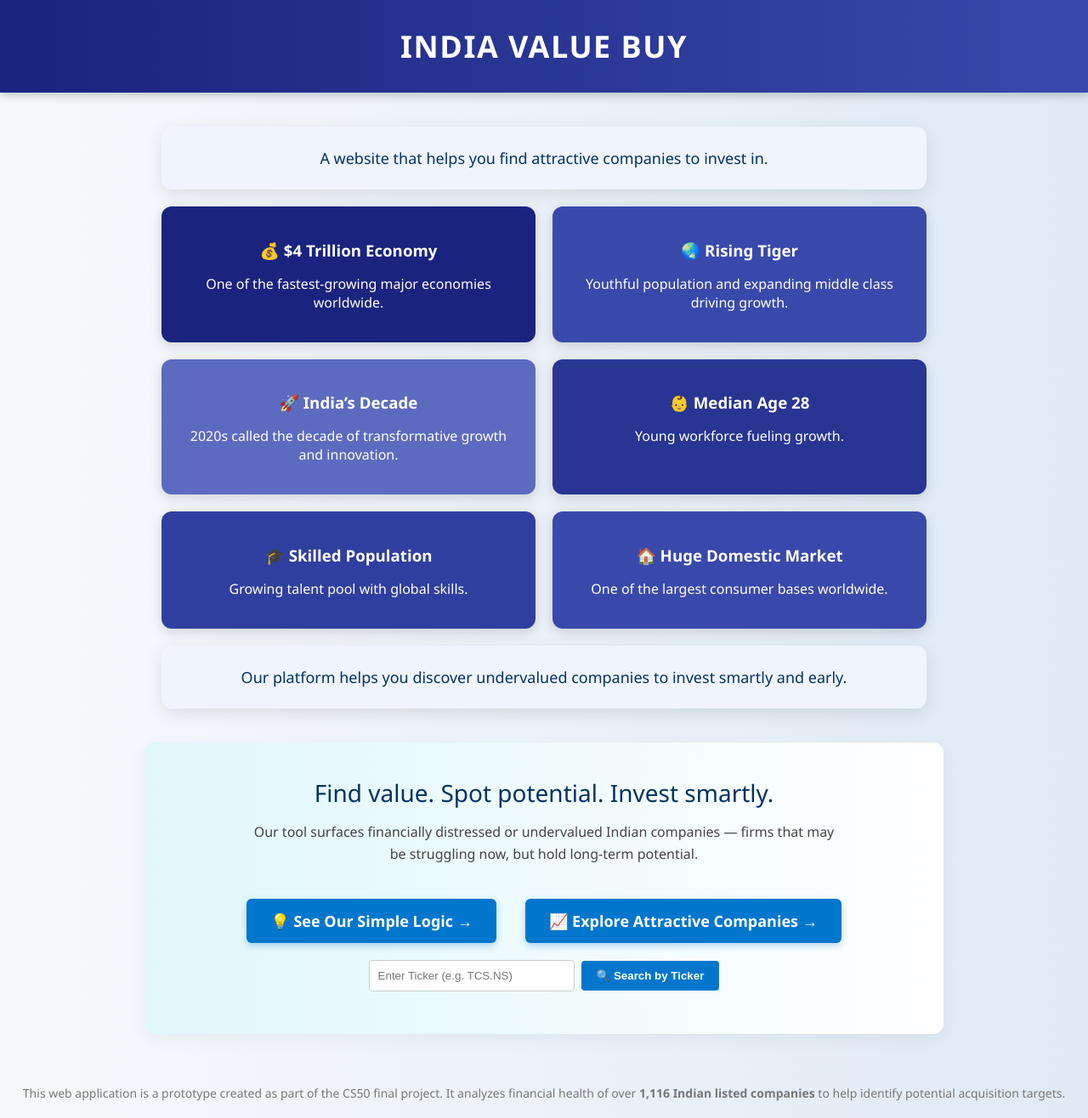
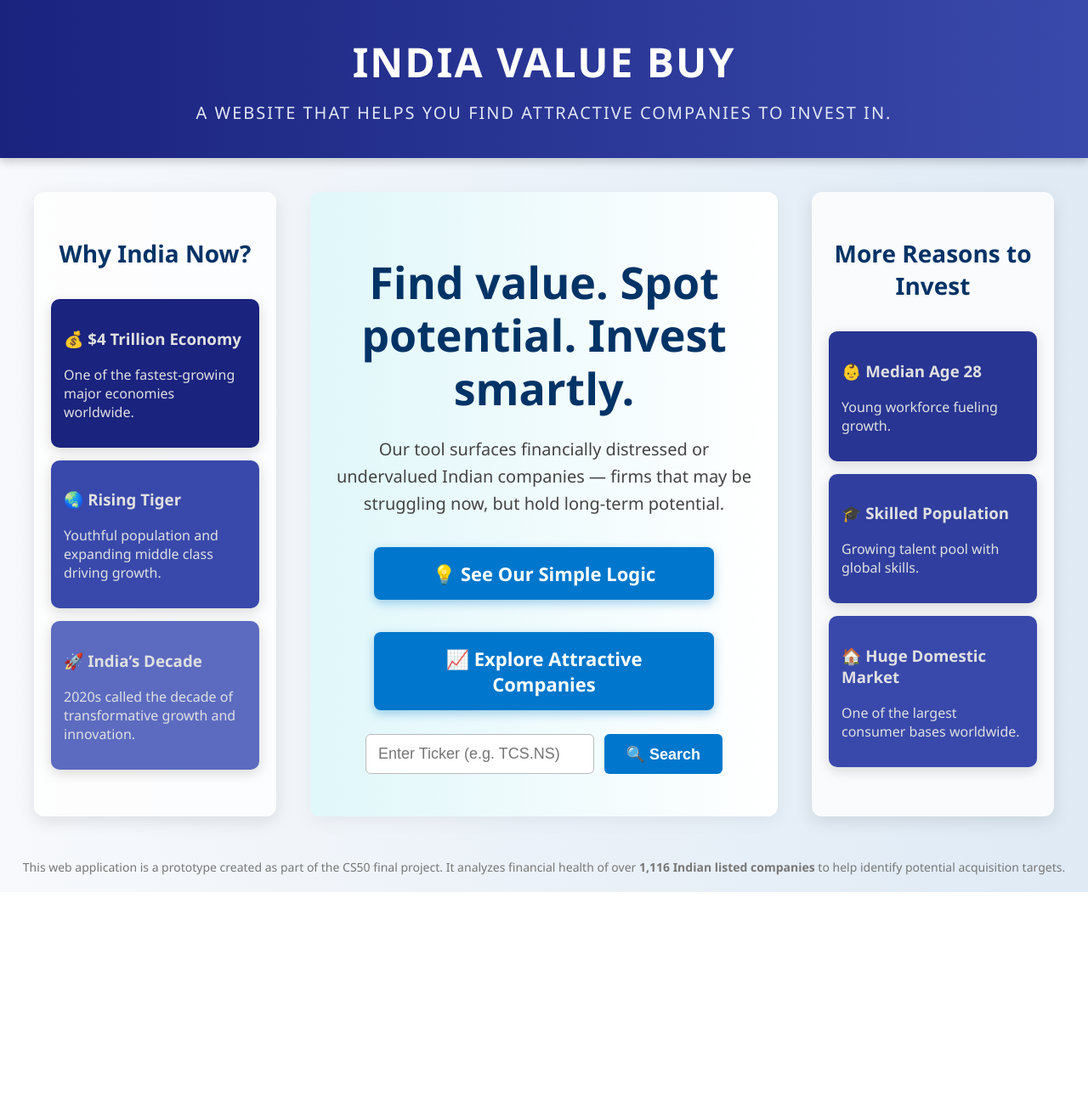
Before and after one commit to ragya1983/india-value-buy, a Flask app: page / in a window 1280 px wide. Shown: the whole page at 85% size. After the commit the page ends 1050 px from the top, so only its background shows below. Run offline with Flask 3, Linux system fonts and the light colour scheme.

Commit message:
Update index.html with new layout and styling

```diff
--- a/templates/index.html
+++ b/templates/index.html
@@ -13,110 +13,173 @@
         }
         header {
             background: linear-gradient(to right, #1a237e, #3949ab);
-            padding: 30px 0;
+            padding: 40px 0;
             text-align: center;
             color: white;
-            font-size: 36px;
-            font-weight: 800;
-            letter-spacing: 1.5px;
+            font-size: 48px;
+            font-weight: 900;
+            letter-spacing: 2px;
+            text-transform: uppercase;
             box-shadow: 0 4px 10px rgba(0, 0, 0, 0.2);
-            text-transform: uppercase;
+            position: relative;
         }
+        header .subtitle {
+            font-size: 20px;
+            margin-top: 14px;
+            color: #e3e6f3;
+            font-weight: 400;
+        }
+        .container {
+            max-width: 1200px;
+            margin: 40px auto;
+            display: flex;
+            gap: 40px;
+        }
+        /* Left and Right panels */
+        .panel {
+            flex: 1;
+            background: #ffffffcc;
+            border-radius: 12px;
+            padding: 30px 20px;
+            box-shadow: 0 6px 20px rgba(0, 0, 0, 0.1);
+            color: #003366;
+            display: flex;
+            flex-direction: column;
+            gap: 20px;
+        }
+        .panel h2 {
+            font-size: 28px;
+            margin-bottom: 15px;
+            font-weight: 700;
+            text-align: center;
+        }
+        .info-boxes {
+            display: flex;
+            flex-direction: column;
+            gap: 15px;
+            width: 100%;
+        }
+        .info-box {
+            padding: 15px;
+            border-radius: 10px;
+            box-shadow: 0 4px 15px rgba(0,0,0,0.15);
+            color: #222;
+        }
+        .info-box.fdi {
+            background: #1a237e;
+            color: #e0e0e0;
+        }
+        .info-box.tiger {
+            background: #3949ab;
+            color: #e0e0e0;
+        }
+        .info-box.decade {
+            background: #5c6bc0;
+            color: #e0e0e0;
+        }
+        .info-box.median {
+            background: #283593;
+            color: #e0e0e0;
+        }
+        .info-box.skilled {
+            background: #303f9f;
+            color: #e0e0e0;
+        }
+        .info-box.market {
+            background: #3949ab;
+            color: #e0e0e0;
+        }
+        /* Center panel (hero + buttons) */
         .hero {
-            max-width: 900px;
-            margin: 70px auto 40px auto;
-            padding: 40px 20px;
+            flex: 2;
+            padding: 40px 30px;
             background: linear-gradient(to right, #e0f7fa, #ffffff);
             border-radius: 12px;
             box-shadow: 0 6px 20px rgba(0, 0, 0, 0.05);
             text-align: center;
+            display: flex;
+            flex-direction: column;
+            gap: 25px;
+            justify-content: center;
         }
         .hero h1 {
-            font-size: 48px;
-            margin-bottom: 15px;
+            font-size: 52px;
+            margin-bottom: 0;
             color: #003366;
-        }
-        .hero h2 {
-            font-size: 24px;
-            margin-top: 0;
-            margin-bottom: 20px;
-            color: #005581;
+            font-weight: 800;
+            line-height: 1.2;
         }
         .hero p {
-            font-size: 18px;
+            font-size: 20px;
             color: #444;
             line-height: 1.6;
             max-width: 700px;
             margin: 0 auto;
+            font-weight: 500;
         }
         .cta {
-            margin-top: 30px;
+            margin-top: 0;
+            display: flex;
+            flex-direction: column;
+            gap: 18px;
+            max-width: 420px;
+            margin-left: auto;
+            margin-right: auto;
         }
         .cta a {
-            display: inline-block;
-            margin: 10px 15px;
-            padding: 14px 28px;
+            padding: 16px 32px;
             background-color: #0077cc;
             color: white;
             text-decoration: none;
-            border-radius: 6px;
-            font-weight: 600;
-            font-size: 18px;
-            box-shadow: 0 3px 8px rgba(0, 119, 204, 0.3);
-            transition: background-color 0.25s ease;
+            border-radius: 8px;
+            font-weight: 700;
+            font-size: 22px;
+            box-shadow: 0 4px 12px rgba(0, 119, 204, 0.35);
+            transition: background-color 0.3s ease, box-shadow 0.3s ease;
+            display: inline-block;
         }
         .cta a:hover {
             background-color: #0050a0;
+            box-shadow: 0 6px 18px rgba(0, 80, 160, 0.5);
         }
-        .why-india {
-            max-width: 900px;
-            margin: 40px auto;
-            padding: 30px 20px;
-            background: #ffffffcc;
-            border-radius: 12px;
-            box-shadow: 0 6px 20px rgba(0, 0, 0, 0.1);
-            color: #003366;
+        .cta form {
+            display: flex;
+            gap: 12px;
+            justify-content: center;
         }
-        .why-india h2 {
-            font-size: 32px;
-            margin-bottom: 20px;
+        .cta input[type="text"] {
+            padding: 12px 14px;
+            border-radius: 6px;
+            border: 1px solid #bbb;
+            flex: 1;
+            font-size: 18px;
+            transition: border-color 0.3s ease;
+        }
+        .cta input[type="text"]:focus {
+            border-color: #0077cc;
+            outline: none;
+        }
+        .cta button {
+            background-color: #0077cc;
+            color: white;
+            padding: 12px 26px;
+            border-radius: 6px;
+            border: none;
             font-weight: 700;
-            text-align: center;
+            font-size: 18px;
+            cursor: pointer;
+            transition: background-color 0.3s ease, box-shadow 0.3s ease;
         }
-        .why-india p {
-            font-size: 18px;
-            line-height: 1.6;
-            margin-bottom: 15px;
-            text-align: center;
-        }
-        .info-boxes {
-            display: flex;
-            gap: 20px;
-            justify-content: center;
-            flex-wrap: wrap;
-        }
-        .info-box {
-            flex: 1 1 250px;
-            border-radius: 10px;
-            padding: 20px;
-            box-shadow: 0 4px 15px rgba(0,0,0,0.15);
-            text-align: center;
-            color: white;
-        }
-        .info-box.fdi {
-            background: #1a237e;
-        }
-        .info-box.tiger {
-            background: #3949ab;
-        }
-        .info-box.decade {
-            background: #5c6bc0;
+        .cta button:hover {
+            background-color: #0050a0;
+            box-shadow: 0 4px 12px rgba(0, 80, 160, 0.5);
         }
         footer {
             text-align: center;
             font-size: 14px;
             color: #777;
             margin: 50px 0 20px 0;
+            font-weight: 500;
         }
     </style>
 </head>
@@ -124,62 +187,67 @@
 
 <header>
     India Value Buy
+    <div class="subtitle">A website that helps you find attractive companies to invest in.</div>
 </header>
 
-<div style="max-width: 900px; margin: 40px auto; display: flex; flex-direction: column; gap: 20px;">
-    <div style="background: #f0f4ff; border-radius: 12px; padding: 25px 30px; box-shadow: 0 6px 20px rgba(0,0,0,0.1); color: #003366; font-size: 18px; text-align: center;">
-        A website that helps you find attractive companies to invest in.
-    </div>
+<div class="container">
 
-    <div style="display: flex; gap: 20px; flex-wrap: wrap; justify-content: center;">
-        <div style="flex: 1 1 250px; background: #1a237e; color: white; border-radius: 12px; padding: 20px; box-shadow: 0 4px 15px rgba(0,0,0,0.15); text-align: center;">
-            <h3 style="margin-bottom: 10px;">💰 $4 Trillion Economy</h3>
+    <!-- Left Panel: Why India -->
+    <div class="panel">
+        <h2>Why India Now?</h2>
+        <div class="info-boxes">
+            <div class="info-box fdi">
+                <h3>💰 $4 Trillion Economy</h3>
                 <p>One of the fastest-growing major economies worldwide.</p>
             </div>
-        <div style="flex: 1 1 250px; background: #3949ab; color: white; border-radius: 12px; padding: 20px; box-shadow: 0 4px 15px rgba(0,0,0,0.15); text-align: center;">
-            <h3 style="margin-bottom: 10px;">🌏 Rising Tiger</h3>
+            <div class="info-box tiger">
+                <h3>🌏 Rising Tiger</h3>
                 <p>Youthful population and expanding middle class driving growth.</p>
             </div>
-        <div style="flex: 1 1 250px; background: #5c6bc0; color: white; border-radius: 12px; padding: 20px; box-shadow: 0 4px 15px rgba(0,0,0,0.15); text-align: center;">
-            <h3 style="margin-bottom: 10px;">🚀 India’s Decade</h3>
+            <div class="info-box decade">
+                <h3>🚀 India’s Decade</h3>
                 <p>2020s called the decade of transformative growth and innovation.</p>
             </div>
-        <div style="flex: 1 1 250px; background: #283593; color: white; border-radius: 12px; padding: 20px; box-shadow: 0 4px 15px rgba(0,0,0,0.15); text-align: center;">
-            <h3 style="margin-bottom: 10px;">👶 Median Age 28</h3>
-            <p>Young workforce fueling growth.</p>
-        </div>
-        <div style="flex: 1 1 250px; background: #303f9f; color: white; border-radius: 12px; padding: 20px; box-shadow: 0 4px 15px rgba(0,0,0,0.15); text-align: center;">
-            <h3 style="margin-bottom: 10px;">🎓 Skilled Population</h3>
-            <p>Growing talent pool with global skills.</p>
-        </div>
-        <div style="flex: 1 1 250px; background: #3949ab; color: white; border-radius: 12px; padding: 20px; box-shadow: 0 4px 15px rgba(0,0,0,0.15); text-align: center;">
-            <h3 style="margin-bottom: 10px;">🏠 Huge Domestic Market</h3>
-            <p>One of the largest consumer bases worldwide.</p>
         </div>
     </div>
 
-    <div style="background: #f0f4ff; border-radius: 12px; padding: 25px 30px; box-shadow: 0 6px 20px rgba(0,0,0,0.1); color: #003366; font-size: 18px; text-align: center;">
-        Our platform helps you discover undervalued companies to invest smartly and early.
-    </div>
-</div>
+    <!-- Center Panel: Hero content + buttons -->
+    <div class="hero">
+        <h1>Find value. Spot potential. Invest smartly.</h1>
+        <p>Our tool surfaces financially distressed or undervalued Indian companies — firms that may be struggling now, but hold long-term potential.</p>
 
-<div class="hero" style="max-width: 900px; margin: 40px auto 60px auto; padding: 40px 20px; background: linear-gradient(to right, #e0f7fa, #ffffff); border-radius: 12px; box-shadow: 0 6px 20px rgba(0, 0, 0, 0.05); text-align: center;">
-    <h2 style="font-size: 28px; margin-bottom: 15px; color: #003366;">Find value. Spot potential. Invest smartly.</h2>
-    <p style="font-size: 16px; color: #444; line-height: 1.6; max-width: 700px; margin: 0 auto 30px auto;">
-        Our tool surfaces financially distressed or undervalued Indian companies — firms that may be struggling now, but hold long-term potential.
-    </p>
-
-    <div class="cta" style="margin-top: 0;">
-        <a href="/logic" style="display: inline-block; margin: 10px 15px; padding: 14px 28px; background-color: #0077cc; color: white; text-decoration: none; border-radius: 6px; font-weight: 600; font-size: 18px; box-shadow: 0 3px 8px rgba(0, 119, 204, 0.3); transition: background-color 0.25s ease;">💡 See Our Simple Logic →</a>
-        <a href="/explore" style="display: inline-block; margin: 10px 15px; padding: 14px 28px; background-color: #0077cc; color: white; text-decoration: none; border-radius: 6px; font-weight: 600; font-size: 18px; box-shadow: 0 3px 8px rgba(0, 119, 204, 0.3); transition: background-color 0.25s ease;">📈 Explore Attractive Companies →</a>
-        <form method="get" action="/search" style="display: inline-flex; gap: 8px; align-items: center; margin-top: 10px;">
-            <input type="text" name="ticker" placeholder="Enter Ticker (e.g. TCS.NS)" style="padding: 10px; border-radius: 4px; border: 1px solid #ccc; width: 220px;" />
-            <button type="submit" style="background-color: #0077cc; color: white; padding: 10px 18px; border-radius: 4px; border: none; font-weight: bold; cursor: pointer;">🔍 Search by Ticker</button>
+        <div class="cta">
+            <a href="/logic">💡 See Our Simple Logic</a>
+            <a href="/explore">📈 Explore Attractive Companies</a>
+            <form method="get" action="/search">
+                <input type="text" name="ticker" placeholder="Enter Ticker (e.g. TCS.NS)" />
+                <button type="submit">🔍 Search</button>
             </form>
         </div>
     </div>
 
-<footer style="text-align: center; font-size: 14px; color: #777; margin: 50px 0 20px 0;">
+    <!-- Right Panel: More Why India -->
+    <div class="panel">
+        <h2>More Reasons to Invest</h2>
+        <div class="info-boxes">
+            <div class="info-box median">
+                <h3>👶 Median Age 28</h3>
+                <p>Young workforce fueling growth.</p>
+            </div>
+            <div class="info-box skilled">
+                <h3>🎓 Skilled Population</h3>
+                <p>Growing talent pool with global skills.</p>
+            </div>
+            <div class="info-box market">
+                <h3>🏠 Huge Domestic Market</h3>
+                <p>One of the largest consumer bases worldwide.</p>
+            </div>
+        </div>
+    </div>
+
+</div>
+
+<footer>
     <p>This web application is a prototype created as part of the CS50 final project. It analyzes financial health of over <strong>1,116 Indian listed companies</strong> to help identify potential acquisition targets.</p>
 </footer>
 
```
Lines whose indentation alone changed are shown as unchanged.
